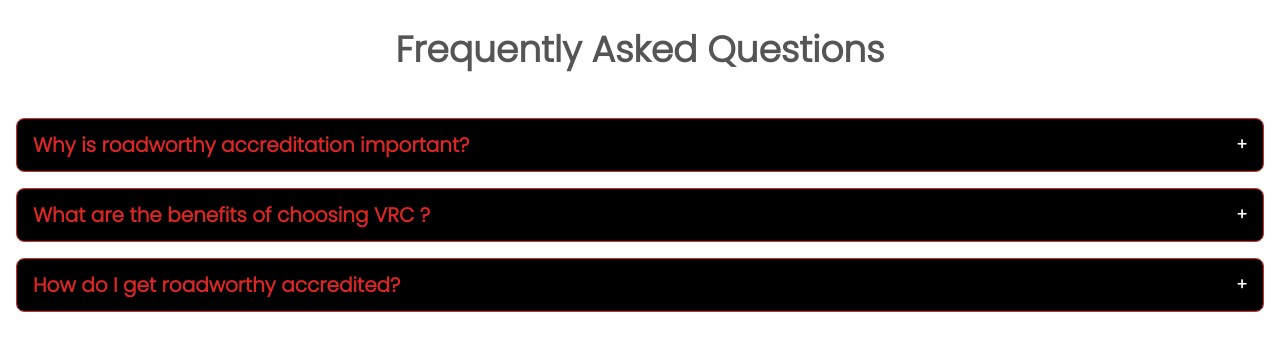
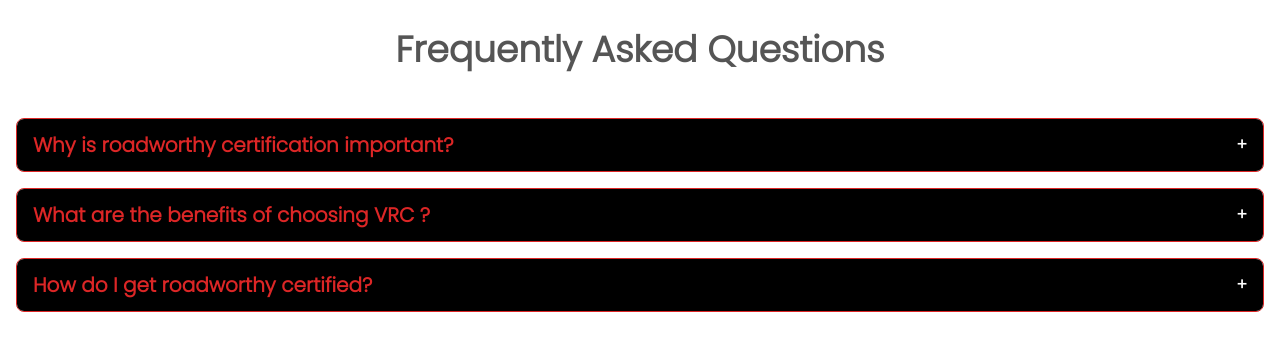
Before and after one commit to Uvaancovie/rvc-roadworthy, a Next.js app: page / in a window 1280 px wide. Shown: the part 3160-3509 px from the top of the page. Built offline with nearby package versions, Linux system fonts and the light colour scheme; no server answers.

Commit message:
accreditation to certification

```diff
--- a/components/FaqAccordion.tsx
+++ b/components/FaqAccordion.tsx
@@ -9,16 +9,16 @@ const FaqAccordion = () => {
   // Questions and Answers data
   const faqData = [
     {
-      question: 'Why is roadworthy accreditation important?',
-      answer: 'Roadworthy accreditation ensures that your vehicle meets safety standards, making the roads safer for everyone. It protects you from accidents caused by vehicle defects, ensures your car is legally compliant, and can save you from hefty fines.',
+      question: 'Why is roadworthy certification important?',
+      answer: 'Roadworthy certification ensures that your vehicle meets safety standards, making the roads safer for everyone. It protects you from accidents caused by vehicle defects, ensures your car is legally compliant, and can save you from hefty fines.',
     },
     {
       question: 'What are the benefits of choosing VRC ?',
-      answer: 'We are the top choice for roadworthy testing in Durban, with years of experience and accreditations from SABS, Proudly South African, Department of Transport, AA , and RMI. Our certified experts ensure fast, reliable, and trustworthy inspections, offering exceptional customer service and quick results.',
+      answer: 'We are the top choice for roadworthy testing in Durban, with years of experience and certifications from SABS, Proudly South African, Department of Transport, AA , and RMI. Our certified experts ensure fast, reliable, and trustworthy inspections, offering exceptional customer service and quick results.',
     },
     {
-      question: 'How do I get roadworthy accredited?',
-      answer: 'The process is simple. First, book an appointment with us. Next, bring your vehicle to our center for inspection. Upon passing the test, you will receive your accreditation.',
+      question: 'How do I get roadworthy certified?',
+      answer: 'The process is simple. First, book an appointment with us. Next, bring your vehicle to our center for inspection. Upon passing the test, you will receive your certification.',
     },
   ];
 
```
